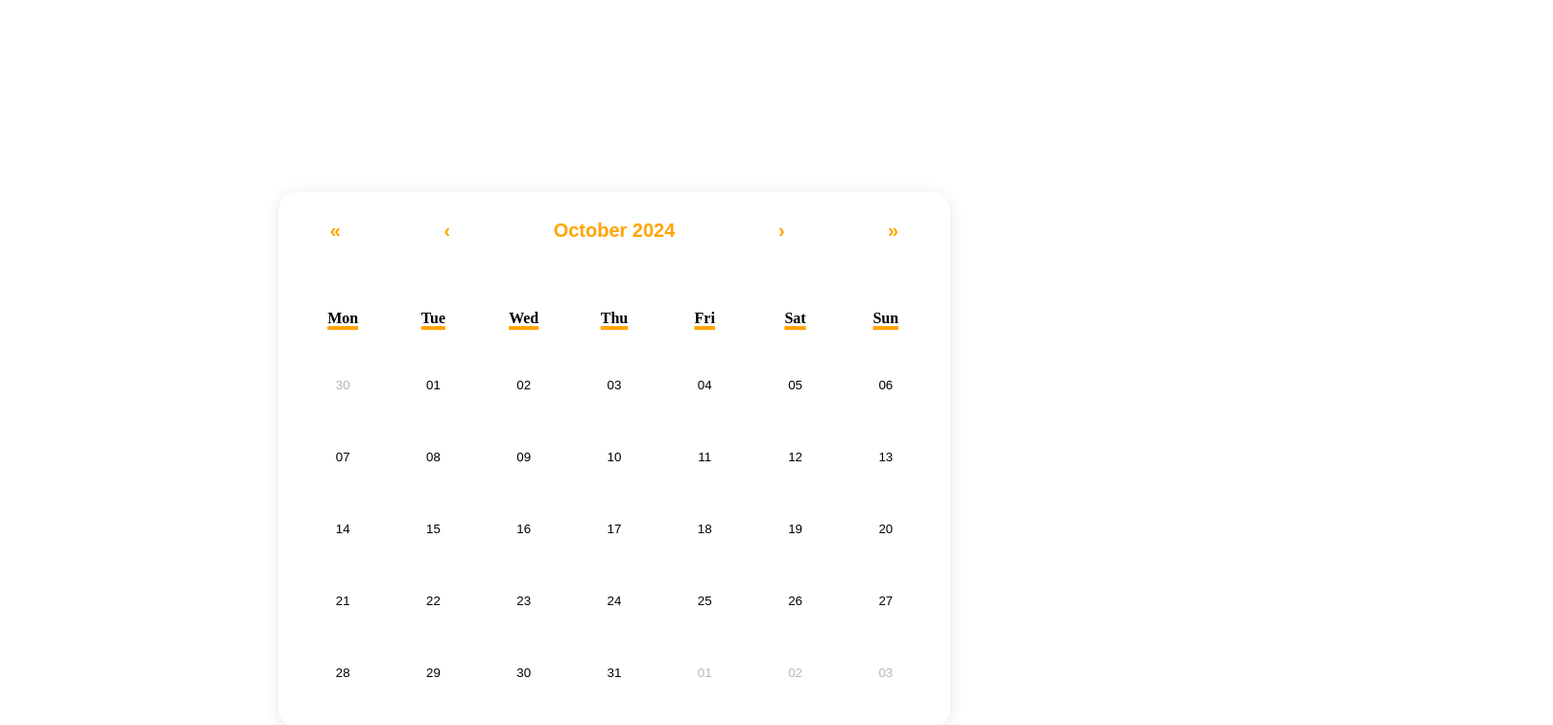
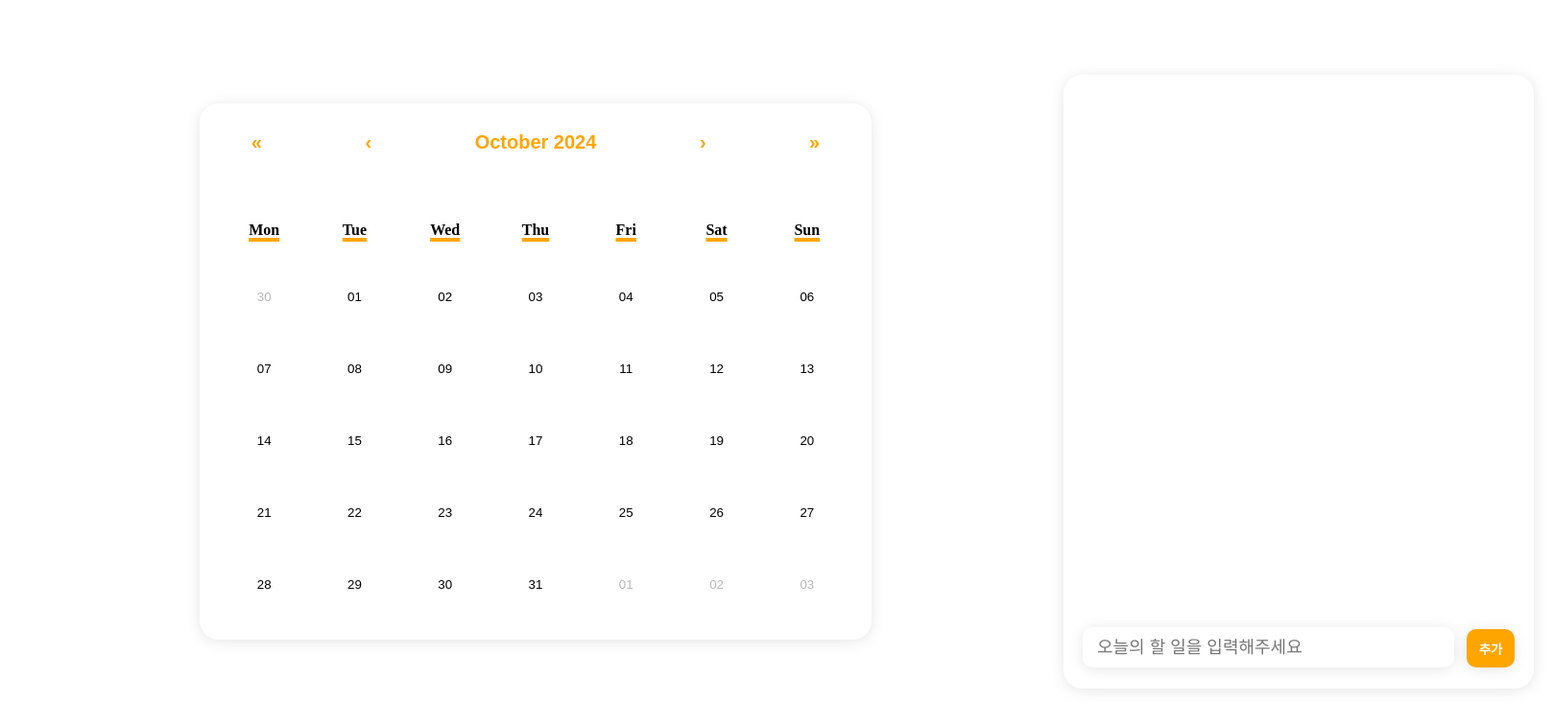
Before and after one commit to Jihyeoniiiii/check-run, a React (Vite) app: page / in a window 1280 px wide. Shown: the top 756 px of the page at 96% size, 1618 px wide, since content can reach past the window. Built offline with nearby package versions, Linux system fonts and the light colour scheme.

Commit message:
feat: add checklist component

```diff
--- a/src/App.jsx
+++ b/src/App.jsx
@@ -1,9 +1,24 @@
-import { useState } from 'react'
+import styled from 'styled-components'
 import CalendarForm from './component/calendar'
+import CheckList from './component/check-list'
+
+const Wrapper = styled.div`
+  display: flex;
+  justify-content: space-between;
+`
+
+const CalendarWrapper = styled.div`
+  padding: 100px;
+`
 
 function App() {
   return (
-    <CalendarForm />
+    <Wrapper>
+      <CalendarWrapper>
+        <CalendarForm />
+      </CalendarWrapper>
+        <CheckList />
+    </Wrapper>
   )
 }
 
--- /dev/null
+++ b/src/component/check-list.jsx
@@ -0,0 +1,120 @@
+import React from 'react'
+import { useState } from 'react'
+import styled from 'styled-components'
+
+const ListForm = styled.div`
+    width: 450px;
+    height: 600px;
+    margin-top: 70px;
+    margin-right: 270px;
+    border-radius: 20px;
+    padding: 20px;
+    display: flex;
+    flex-direction: column;
+    box-shadow: 0 2px 15px rgba(0, 0, 0, 0.1);
+`
+
+const ValueDisplay = styled.ul`
+    width: 100%;
+    height: 500px;
+    overflow-y: auto;
+    padding-top: 10px;
+    margin-bottom: 30px;
+`
+
+const ListItem = styled.li`
+    list-style: none;
+    display: flex;
+    align-items: center;
+    margin-bottom: 15px;
+`;
+
+const Checkbox = styled.input`
+    margin-right: 20px;
+`;
+
+const ItemText = styled.span`
+    font-size: 18px;
+`;
+
+const InputContainer = styled.div`
+    width: auto;
+    height: 30px;
+    display: flex;
+`
+
+const Input = styled.input`
+    display: flex;
+    width: 370px;
+    height: 40px;
+    font-size: 18px;
+    border-radius: 10px;
+    border: none;
+    padding-left: 15px;
+    box-shadow: 0 2px 15px rgba(0, 0, 0, 0.1);
+`
+
+const SubmitButton = styled.button`
+    width: 50px;
+    height: 40px;
+    margin-top: 2px;
+    margin-left: 13px;
+    border-radius: 10px;
+    background-color: orange;
+    border: none;
+    color: white;
+    font-weight: bold;
+    box-shadow: 0 2px 15px rgba(0, 0, 0, 0.1);
+`
+
+const CheckList = () => {
+    const [value, setValue] = useState('');
+    const [submittedValues, setSubmittedValues] = useState([]);
+    const [checkedState, setCheckedState] = useState([]);
+
+    const handleChange = (value) => setValue(value);
+
+    const handleSubmit = () => {
+        if (value.trim()) {
+            setSubmittedValues((prev) => [...prev, value]);
+            setCheckedState((prev) => [...prev, false]);
+            setValue('');
+        }
+    };
+
+    const handleItemCheck = (index) => {
+        const updatedCheckedState = [...checkedState];
+        updatedCheckedState[index] = !updatedCheckedState[index];
+        setCheckedState(updatedCheckedState);
+    }
+
+  return (
+    <ListForm>
+        {submittedValues && (
+            <ValueDisplay>
+                {submittedValues.map((item, index) => (
+                    <ListItem key={index}>
+                        <Checkbox
+                            type="checkbox"
+                            checked={checkedState[index]}
+                            onChange={() => handleItemCheck(index)}
+                        />
+                        <ItemText>{item}</ItemText>
+                    </ListItem>
+                ))}
+            </ValueDisplay>
+        )}
+
+        <InputContainer>
+            <Input
+                value={value}
+                onChange={(e) => handleChange(e.target.value)}
+                placeholder='오늘의 할 일을 입력해주세요'
+            />
+            <SubmitButton onClick={handleSubmit}>추가</SubmitButton>
+        </InputContainer>
+    </ListForm>
+  )
+}
+
+export default CheckList
--- a/src/component/styled-calendar.jsx
+++ b/src/component/styled-calendar.jsx
@@ -5,7 +5,7 @@ export const StyledCalendarContainer = styled.div`
         width: 700px;
         border-color: white;
         border-radius: 20px;
-        margin: 200px auto;
+        margin: 0 100px;
         box-shadow: 0 2px 15px rgba(0, 0, 0, 0.1);
     }
 
```
